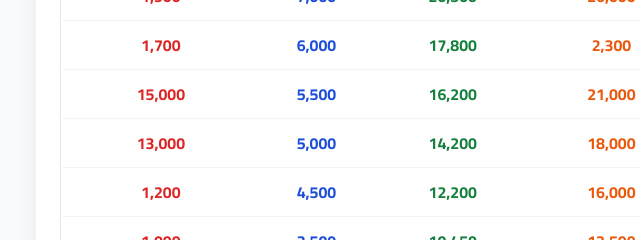
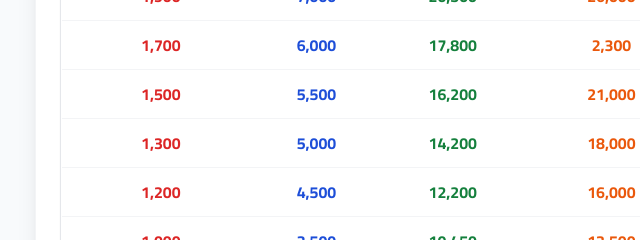
Before and after one commit to BoodA239/price-list, a plain HTML site: page index.html in a window 1280 px wide. Shown: the part 342-582 px from the top of the page, 29-669 px from the left. Drawn offline with nearby package versions, Linux system fonts and the light colour scheme.

Commit message:
Update index final002.html

```diff
--- a/index.html
+++ b/index.html
@@ -108,8 +108,8 @@ const brandColors = {
 let devices = [
     { brand: 'SAMSUNG', model: 'Galaxy A56', ram: '12GB', rom: '256GB', priceSub: 18500, cash: 20500, downPayment: 7000, customMonthly: 1900, customInstallment: 26000 },
     { brand: 'SAMSUNG', model: 'Galaxy A36', ram: '8GB', rom: '256GB', priceSub: 16000, cash: 17800, downPayment: 6000, customMonthly: 1700, customInstallment: 2300 },
-    { brand: 'SAMSUNG', model: 'Galaxy A36', ram: '8GB', rom: '128GB', priceSub: 14500, cash: 16200, downPayment: 5500, customMonthly: 15000, customInstallment: 21000 },
-    { brand: 'SAMSUNG', model: 'Galaxy A26', ram: '8GB', rom: '256GB', priceSub: 12700, cash: 14200, downPayment: 5000, customMonthly: 13000, customInstallment: 18000 },
+    { brand: 'SAMSUNG', model: 'Galaxy A36', ram: '8GB', rom: '128GB', priceSub: 14500, cash: 16200, downPayment: 5500, customMonthly: 1500, customInstallment: 21000 },
+    { brand: 'SAMSUNG', model: 'Galaxy A26', ram: '8GB', rom: '256GB', priceSub: 12700, cash: 14200, downPayment: 5000, customMonthly: 1300, customInstallment: 18000 },
     { brand: 'SAMSUNG', model: 'Galaxy A26', ram: '6GB', rom: '128GB', priceSub: 10900, cash: 12200, downPayment: 4500, customMonthly: 1200, customInstallment: 16000 },
     { brand: 'SAMSUNG', model: 'Galaxy A17', ram: '8GB', rom: '256GB', priceSub: 9325, cash: 10450, downPayment: 3500, customMonthly: 1000, customInstallment: 13500 },
     { brand: 'SAMSUNG', model: 'Galaxy A17', ram: '6GB', rom: '128GB', priceSub: 7800, cash: 8750, downPayment: 3000, customMonthly: 850, customInstallment: 11500 },
@@ -138,7 +138,7 @@ let devices = [
     { brand: 'HONOR', model: 'X8c', ram: '8GB', rom: '256GB', priceSub: 11000, cash: 12300, downPayment: 4000, customMonthly: 1250, customInstallment: 16500 },
     { brand: 'HONOR', model: 'X7d 5G', ram: '8GB', rom: '256GB', priceSub: 9800, cash: 11000, downPayment: 3500, customMonthly: 1100, customInstallment: 14500 },
     { brand: 'HONOR', model: 'X7d 4G', ram: '8GB', rom: '256GB', priceSub: 8850, cash: 9950, downPayment: 3000, customMonthly: 1000, customInstallment: 13000 },
-    { brand: 'HONOR', model: 'X6c', ram: '6GB', rom: '256GB', priceSub: 6700, cash: 7600, downPayment: 2500, customMonthly: 7000, customInstallment: 1000 },
+    { brand: 'HONOR', model: 'X6c', ram: '6GB', rom: '256GB', priceSub: 6700, cash: 7600, downPayment: 2500, customMonthly: 1000, customInstallment: 10000 },
     { brand: 'HONOR', model: 'X6c', ram: '6GB', rom: '128GB', priceSub: 6150, cash: 6950, downPayment: 2500, customMonthly: 650, customInstallment: 9000 },
     { brand: 'HONOR', model: 'X5c', ram: '4GB', rom: '128GB', priceSub: 5200, cash: 5900, downPayment: 2000, customMonthly: 550, customInstallment: 7500 },
     { brand: 'HONOR', model: 'X5c', ram: '4GB', rom: '64GB', priceSub: 4500, cash: 5100, downPayment: 1500, customMonthly: 450, customInstallment: 6500 },
@@ -320,9 +320,7 @@ window.onload = () => {
     renderTable();
 };
 
-if ('serviceWorker' in navigator) {
-    navigator.serviceWorker.register('./sw.js');
-}
+
 </script>
 <script>
   if ('serviceWorker' in navigator) {
```
